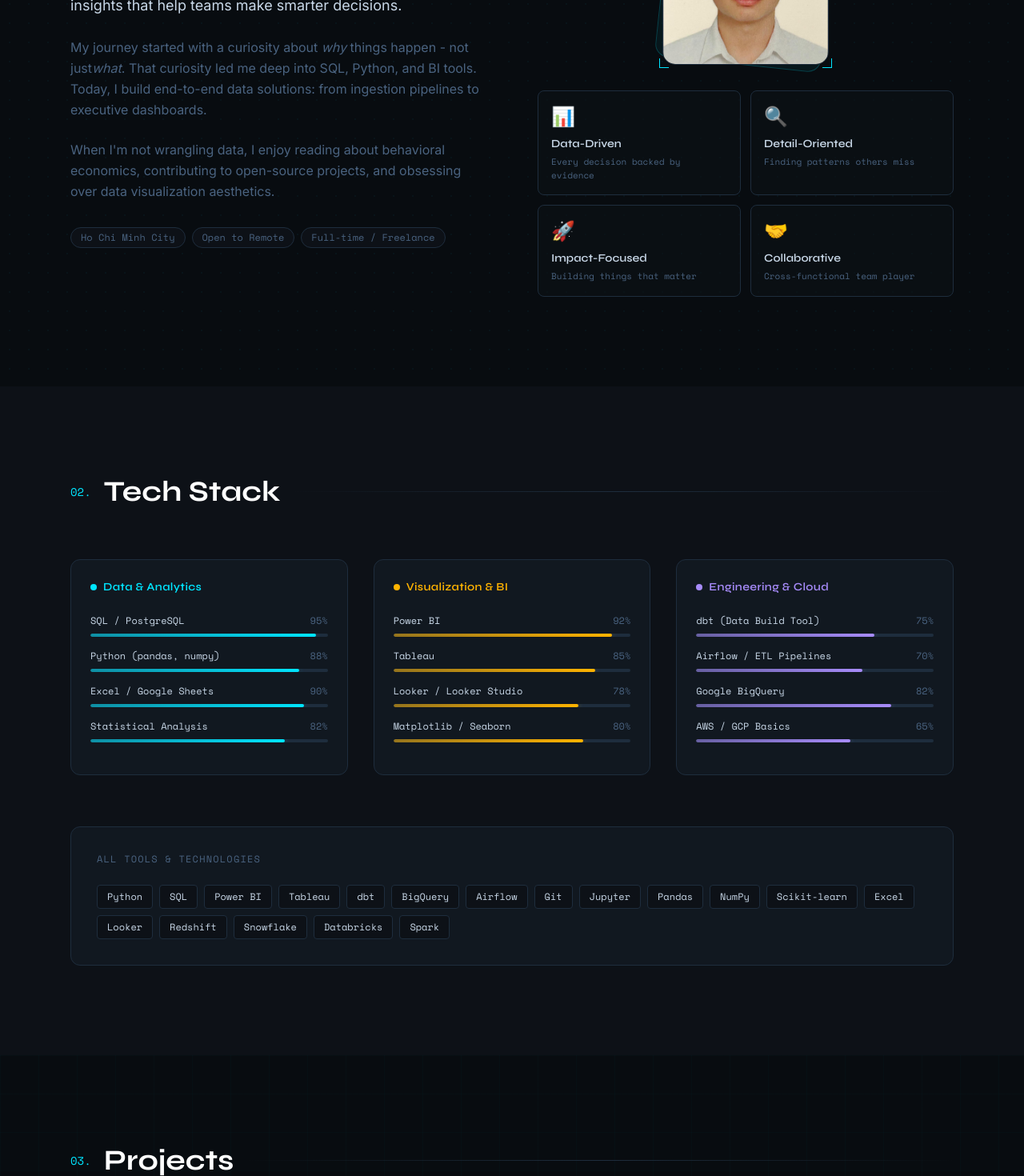
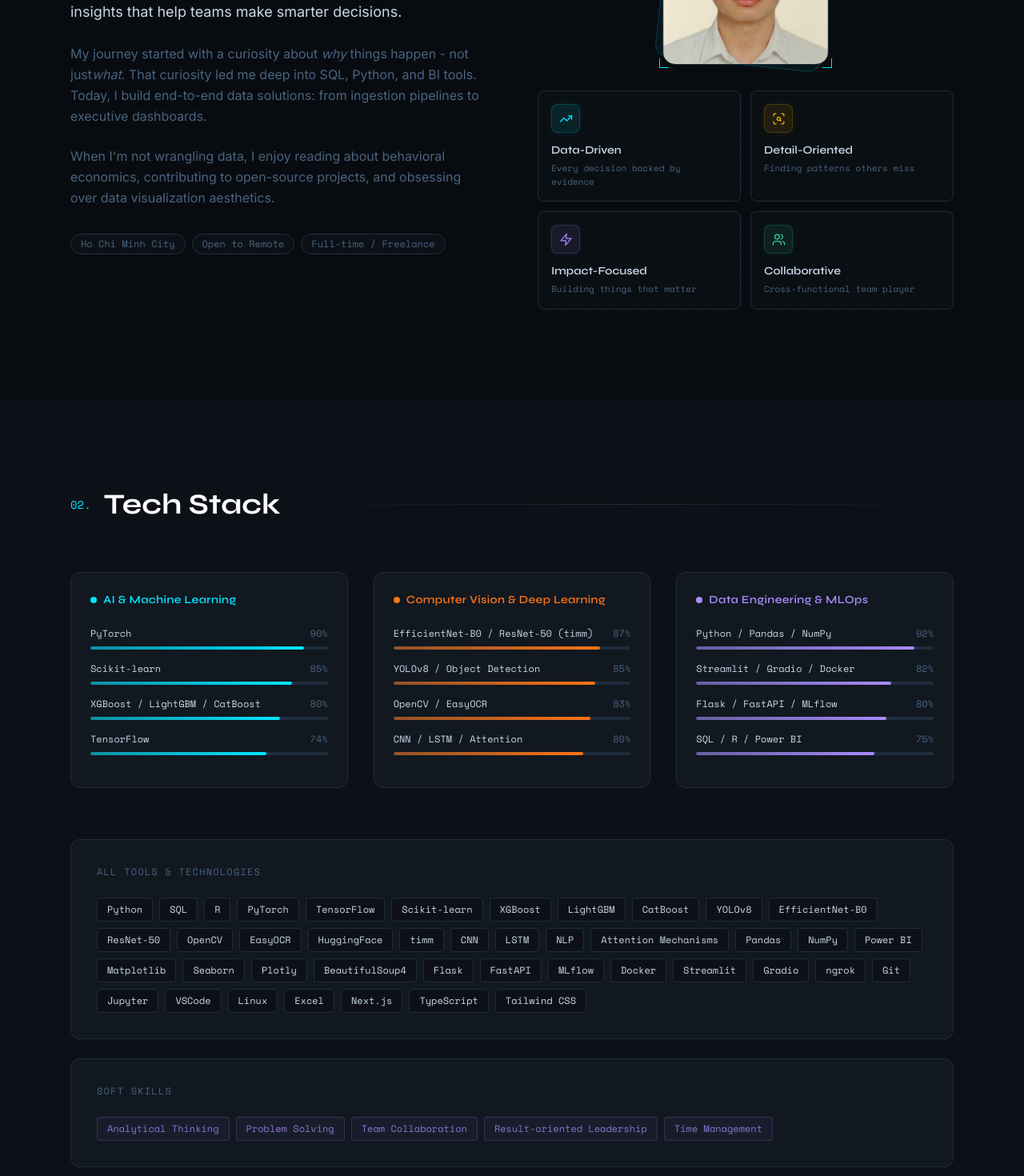
Before and after one commit to GTRe5/portfolio, a Next.js app: page / in a window 1280 px wide. Shown: the part 1300-2770 px from the top of the page at 80% size. Built offline with nearby package versions, Linux system fonts and the light colour scheme.

Commit message:
major change

```diff
--- /dev/null
+++ b/app/api/contact/route.ts
@@ -0,0 +1,26 @@
+import { Resend } from 'resend'
+import { NextResponse } from 'next/server'
+
+const resend = new Resend(process.env.RESEND_API_KEY)
+
+export async function POST(req: Request) {
+  const { name, email, subject, message } = await req.json()
+
+  try {
+    await resend.emails.send({
+      from: 'Portfolio <onboarding@resend.dev>',
+      to: 'hungpro123b@gmail.com',
+      subject: `[Portfolio] ${subject || 'New message'} from ${name}`,
+      replyTo: email,
+      html: `
+        <p><strong>Name:</strong> ${name}</p>
+        <p><strong>Email:</strong> ${email}</p>
+        <p><strong>Subject:</strong> ${subject}</p>
+        <p><strong>Message:</strong><br/>${message}</p>
+      `,
+    })
+    return NextResponse.json({ ok: true })
+  } catch (err) {
+    return NextResponse.json({ ok: false }, { status: 500 })
+  }
+}
--- a/components/About.tsx
+++ b/components/About.tsx
@@ -3,10 +3,55 @@ import { useEffect, useRef } from 'react'
 import Image from 'next/image'
 
 const traits = [
-  { icon: '📊', label: 'Data-Driven', desc: 'Every decision backed by evidence' },
-  { icon: '🔍', label: 'Detail-Oriented', desc: 'Finding patterns others miss' },
-  { icon: '🚀', label: 'Impact-Focused', desc: 'Building things that matter' },
-  { icon: '🤝', label: 'Collaborative', desc: 'Cross-functional team player' },
+  {
+    icon: (color: string) => (
+      <svg xmlns="http://www.w3.org/2000/svg" width="17" height="17" viewBox="0 0 24 24" fill="none" stroke={color} strokeWidth={1.8} strokeLinecap="round" strokeLinejoin="round">
+        <polyline points="22 7 13.5 15.5 8.5 10.5 2 17" />
+        <polyline points="16 7 22 7 22 13" />
+      </svg>
+    ),
+    color: '#00e5ff',
+    label: 'Data-Driven',
+    desc: 'Every decision backed by evidence',
+  },
+  {
+    icon: (color: string) => (
+      <svg xmlns="http://www.w3.org/2000/svg" width="17" height="17" viewBox="0 0 24 24" fill="none" stroke={color} strokeWidth={1.8} strokeLinecap="round" strokeLinejoin="round">
+        <path d="M3 7V5a2 2 0 0 1 2-2h2" />
+        <path d="M17 3h2a2 2 0 0 1 2 2v2" />
+        <path d="M21 17v2a2 2 0 0 1-2 2h-2" />
+        <path d="M7 21H5a2 2 0 0 1-2-2v-2" />
+        <circle cx="12" cy="12" r="3" />
+        <path d="m16 16-1.9-1.9" />
+      </svg>
+    ),
+    color: '#ffb300',
+    label: 'Detail-Oriented',
+    desc: 'Finding patterns others miss',
+  },
+  {
+    icon: (color: string) => (
+      <svg xmlns="http://www.w3.org/2000/svg" width="17" height="17" viewBox="0 0 24 24" fill="none" stroke={color} strokeWidth={1.8} strokeLinecap="round" strokeLinejoin="round">
+        <polygon points="13 2 3 14 12 14 11 22 21 10 12 10 13 2" />
+      </svg>
+    ),
+    color: '#a78bfa',
+    label: 'Impact-Focused',
+    desc: 'Building things that matter',
+  },
+  {
+    icon: (color: string) => (
+      <svg xmlns="http://www.w3.org/2000/svg" width="17" height="17" viewBox="0 0 24 24" fill="none" stroke={color} strokeWidth={1.8} strokeLinecap="round" strokeLinejoin="round">
+        <path d="M16 21v-2a4 4 0 0 0-4-4H6a4 4 0 0 0-4 4v2" />
+        <circle cx="9" cy="7" r="4" />
+        <path d="M22 21v-2a4 4 0 0 0-3-3.87" />
+        <path d="M16 3.13a4 4 0 0 1 0 7.75" />
+      </svg>
+    ),
+    color: '#34d399',
+    label: 'Collaborative',
+    desc: 'Cross-functional team player',
+  },
 ]
 
 export default function About() {
@@ -101,7 +146,16 @@ export default function About() {
                   key={t.label}
                   className="border border-[#1e2d3d] bg-[#0d1117]/60 rounded-lg p-4 card-hover"
                 >
-                  <div className="text-2xl mb-2">{t.icon}</div>
+                  <div
+                    className="w-9 h-9 rounded-lg flex items-center justify-center mb-3"
+                    style={{
+                      background: `${t.color}18`,
+                      border: `1px solid ${t.color}30`,
+                      boxShadow: `0 0 10px ${t.color}15`,
+                    }}
+                  >
+                    {t.icon(t.color)}
+                  </div>
                   <div className="font-display font-semibold text-sm text-[#c9d8e8] mb-1">{t.label}</div>
                   <div className="font-mono text-[11px] text-[#4a6380]">{t.desc}</div>
                 </div>
--- a/components/Contact.tsx
+++ b/components/Contact.tsx
@@ -57,37 +57,23 @@ export default function Contact() {
     setLoading(true);
     setError(false);
 
-    const payload = {
-      // Emoji-prefixed keys → cleaner email layout in inbox
-      "👤 Name":    form.name,
-      "📧 Email":   form.email,
-      "📌 Subject": form.subject || "No subject",
-      "💬 Message": form.message,
-      // Formspree magic fields
-      _subject: `[Portfolio] ${form.subject || "New message"} from ${form.name}`,
-      _replyto: form.email,
-    };
-
     try {
-      const res = await fetch("https://formspree.io/f/xdapgeae", {
-        method: "POST",
-        headers: {
-          "Content-Type": "application/json",
-          Accept: "application/json",
-        },
-        body: JSON.stringify(payload),
-      });
+      const res = await fetch('/api/contact', {
+        method: 'POST',
+        headers: { 'Content-Type': 'application/json' },
+        body: JSON.stringify(form),
+      })
       if (res.ok) {
-        setSent(true);
+        setSent(true)
       } else {
-        setError(true);
+        setError(true)
       }
     } catch {
-      setError(true);
+      setError(true)
     } finally {
-      setLoading(false);
+      setLoading(false)
     }
-  };
+  }
 
   return (
     <section id="contact" className="py-28 relative">
--- a/components/Experience.tsx
+++ b/components/Experience.tsx
@@ -2,64 +2,47 @@
 
 const experiences = [
   {
-    role: 'Senior Data Analyst',
-    company: 'TechCorp Vietnam',
-    period: '2022 - Present',
-    location: 'Ho Chi Minh City',
-    description: 'Lead analytics for the e-commerce division. Own the data stack from ingestion (Airflow + BigQuery) to visualization (Looker). Mentor 2 junior analysts.',
+    role: '[Job Title]',
+    company: '[Company Name]',
+    period: '[Month] - [Month] [Year]',
+    location: '[City, Country]',
+    description: '[Describe the team, product, and your core responsibility in 1-2 sentences.]',
     highlights: [
-      'Rebuilt reporting infrastructure - cut dashboard load time by 70%',
-      'Built churn prediction model saving $1.2M annually',
-      'Automated 40+ manual Excel reports into live dashboards',
+      '[Action verb] [what you did], resulting in [quantifiable outcome - e.g. a %, time saved, or cost metric].',
+      '[Action verb] [what you built / designed / implemented], improving [metric] by [X%] within [timeframe].',
+      '[Action verb] [what you built / analyzed], enabling [outcome] across [scope - e.g. teams / users].',
     ],
-    stack: ['BigQuery', 'Looker', 'dbt', 'Python', 'Airflow'],
-  },
-  {
-    role: 'Data Analyst',
-    company: 'Saigon Fintech',
-    period: '2020 - 2022',
-    location: 'Ho Chi Minh City',
-    description: 'Supported financial analytics across lending and payments. Built risk scoring models and regulatory reporting pipelines for the compliance team.',
-    highlights: [
-      'Developed credit risk scorecard with 87% predictive accuracy',
-      'Reduced regulatory report generation from 3 days to 4 hours',
-      'Created self-serve Power BI workspace used by 50+ stakeholders',
-    ],
-    stack: ['SQL', 'Power BI', 'Python', 'SAS', 'Excel'],
-  },
-  {
-    role: 'Business Intelligence Intern',
-    company: 'Digital Agency Co.',
-    period: '2019 - 2020',
-    location: 'Ho Chi Minh City',
-    description: 'First exposure to real-world data work. Supported marketing analytics for 20+ client campaigns, built Tableau dashboards, and learned SQL from scratch.',
-    highlights: [
-      'Built first Tableau dashboard tracking campaign ROI across 5 channels',
-      'Cleaned and standardized customer database of 200K records',
-      'Presented weekly insights to non-technical marketing teams',
-    ],
-    stack: ['Tableau', 'SQL', 'Excel', 'Google Analytics'],
+    stack: ['[Tech 1]', '[Tech 2]', '[Tech 3]', '[Tech 4]'],
   },
 ]
 
 const education = [
   {
-    degree: 'B.Sc. Information Systems',
-    school: 'University of Economics HCMC',
-    period: '2015 - 2019',
-    note: 'GPA: 3.6 / 4.0 - Dean\'s List',
+    degree: 'B.Sc. Computer Science',
+    school: 'Ton Duc Thang University (TDTU)',
+    period: 'Aug 2023 - Dec 2026 (Expected)',
+    location: 'Ho Chi Minh City, Vietnam',
+    gpa: 'X.XX / 10',
+    coursework: [
+      'Massive Data Processing - 8.8',
+      'Data Analysis & Visualization - 7.9',
+      'Deep Learning - 7.1',
+    ],
+  },
+]
+
+const awards = [
+  {
+    title: '[Award / Scholarship Name]',
+    issuer: '[Issuing Organization / University]',
+    date: '[Month Year]',
+    description: '[Brief description of what this award recognizes or what you achieved.]',
   },
   {
-    degree: 'Google Data Analytics Certificate',
-    school: 'Coursera / Google',
-    period: '2021',
-    note: 'Specialization in R & Tableau',
-  },
-  {
-    degree: 'AWS Cloud Practitioner',
-    school: 'Amazon Web Services',
-    period: '2022',
-    note: 'CLF-C01 Certified',
+    title: '[Competition Placement / Recognition]',
+    issuer: '[Competition / Organizer Name]',
+    date: '[Month Year]',
+    description: '[What you placed or accomplished — e.g. Top 10%, 1st place, finalist.]',
   },
 ]
 
@@ -80,32 +63,32 @@ export default function Experience() {
             <div className="absolute left-3 top-0 bottom-0 w-px bg-gradient-to-b from-[#00e5ff]/40 via-[#1e2d3d] to-transparent" />
 
             {experiences.map((exp, i) => (
-              <div key={exp.company} className="relative pl-10 mb-12 last:mb-0 group">
+              <div key={i} className="relative pl-10 mb-12 last:mb-0 group">
                 {/* Dot */}
-                <div className="absolute left-0 top-1.5 w-6 h-6 rounded-full border border-[#00e5ff]/40 bg-[#080c10] flex items-center justify-center group-hover:border-[#00e5ff] transition-colors duration-300">
-                  <div className="w-2 h-2 rounded-full bg-[#00e5ff]/60 group-hover:bg-[#00e5ff] transition-colors" />
+                <div className="absolute left-0 top-1.5 w-6 h-6 rounded-full border border-[#00e5ff]/20 bg-[#080c10] flex items-center justify-center">
+                  <div className="w-2 h-2 rounded-full bg-[#00e5ff]/30" />
                 </div>
 
-                {/* Card */}
-                <div className="border border-[#1e2d3d] bg-[#111820] rounded-xl p-6 card-hover">
+                {/* Placeholder card */}
+                <div className="border border-dashed border-[#1e2d3d] bg-[#111820]/60 rounded-xl p-6">
                   <div className="flex flex-wrap items-start justify-between gap-2 mb-1">
-                    <h3 className="font-display font-bold text-lg text-white">{exp.role}</h3>
-                    <span className="font-mono text-xs text-[#4a6380] border border-[#1e2d3d] px-2 py-0.5 rounded">
-                      {exp.period}
+                    <h3 className="font-display font-bold text-lg text-[#2a3f55]">{exp.role}</h3>
+                    <span className="font-mono text-[10px] text-[#ffb300]/60 border border-[#ffb300]/20 bg-[#ffb300]/5 px-2 py-0.5 rounded">
+                      fill in when ready
                     </span>
                   </div>
 
                   <div className="flex items-center gap-3 mb-4">
-                    <span className="text-[#00e5ff] font-mono text-sm">{exp.company}</span>
-                    <span className="text-[#2a3f55] font-mono text-xs">· {exp.location}</span>
+                    <span className="text-[#00e5ff]/40 font-mono text-sm">{exp.company}</span>
+                    <span className="text-[#1e2d3d] font-mono text-xs">· {exp.location}</span>
                   </div>
 
-                  <p className="text-[#4a6380] text-sm leading-relaxed mb-4">{exp.description}</p>
+                  <p className="text-[#2a3f55] text-sm leading-relaxed mb-4 italic">{exp.description}</p>
 
                   <ul className="space-y-2 mb-4">
-                    {exp.highlights.map((h) => (
-                      <li key={h} className="flex gap-2 text-sm text-[#c9d8e8]">
-                        <span className="text-[#00e5ff] mt-0.5 flex-shrink-0">▸</span>
+                    {exp.highlights.map((h, j) => (
+                      <li key={j} className="flex gap-2 text-sm text-[#2a3f55] italic">
+                        <span className="text-[#00e5ff]/30 mt-0.5 flex-shrink-0">▸</span>
                         {h}
                       </li>
                     ))}
@@ -113,7 +96,7 @@ export default function Experience() {
 
                   <div className="flex flex-wrap gap-1.5">
                     {exp.stack.map((s) => (
-                      <span key={s} className="px-2 py-0.5 bg-[#0d1117] border border-[#1e2d3d] font-mono text-[10px] text-[#4a6380] rounded">
+                      <span key={s} className="px-2 py-0.5 bg-[#0d1117] border border-dashed border-[#1e2d3d] font-mono text-[10px] text-[#2a3f55] rounded">
                         {s}
                       </span>
                     ))}
@@ -123,35 +106,68 @@ export default function Experience() {
             ))}
           </div>
 
-          {/* Education sidebar */}
+          {/* Sidebar */}
           <div>
+            {/* Education */}
             <h3 className="font-display font-semibold text-lg text-white mb-6 flex items-center gap-2">
               <span className="text-[#ffb300]">◆</span> Education
             </h3>
-            <div className="space-y-4">
+            <div className="space-y-4 mb-8">
               {education.map((edu) => (
+                <div key={edu.degree} className="border border-[#1e2d3d] bg-[#111820] rounded-lg p-4 card-hover">
+                  <div className="font-mono text-[10px] text-[#ffb300] tracking-widest mb-2">{edu.period}</div>
+                  <div className="font-display font-semibold text-sm text-white mb-0.5">{edu.degree}</div>
+                  <div className="font-mono text-xs text-[#00e5ff] mb-1">{edu.school}</div>
+                  <div className="font-mono text-[10px] text-[#4a6380] mb-3">GPA: {edu.gpa}</div>
+                  <div className="font-mono text-[10px] text-[#2a3f55] tracking-widest uppercase mb-2">Relevant Coursework</div>
+                  <ul className="space-y-1">
+                    {edu.coursework.map((c) => (
+                      <li key={c} className="flex gap-1.5 font-mono text-[10px] text-[#4a6380]">
+                        <span className="text-[#ffb300]/50 flex-shrink-0">▸</span>
+                        {c}
+                      </li>
+                    ))}
+                  </ul>
+                </div>
+              ))}
+            </div>
+
+            {/* Honors & Awards */}
+            <h3 className="font-display font-semibold text-lg text-white mb-4 flex items-center gap-2">
+              <span className="text-[#a78bfa]">◆</span> Honors & Awards
+            </h3>
+            <div className="space-y-3 mb-8">
+              {awards.map((award, i) => (
                 <div
-                  key={edu.degree}
-                  className="border border-[#1e2d3d] bg-[#111820] rounded-lg p-4 card-hover"
+                  key={i}
+                  className="border border-dashed border-[#1e2d3d] bg-[#111820]/60 rounded-lg p-4"
                 >
-                  <div className="font-mono text-[10px] text-[#ffb300] tracking-widest mb-2">{edu.period}</div>
-                  <div className="font-display font-semibold text-sm text-white mb-1">{edu.degree}</div>
-                  <div className="font-mono text-xs text-[#4a6380] mb-2">{edu.school}</div>
-                  <div className="font-mono text-[10px] text-[#2a3f55]">{edu.note}</div>
+                  <div className="flex items-start justify-between gap-2 mb-1">
+                    <span className="font-display text-sm font-semibold text-[#2a3f55] italic leading-snug">
+                      {award.title}
+                    </span>
+                    <span className="font-mono text-[10px] text-[#ffb300]/60 border border-[#ffb300]/20 bg-[#ffb300]/5 px-2 py-0.5 rounded flex-shrink-0">
+                      fill in
+                    </span>
+                  </div>
+                  <div className="font-mono text-[10px] text-[#2a3f55] mb-2 italic">
+                    {award.issuer} · {award.date}
+                  </div>
+                  <p className="text-[#2a3f55] text-[11px] italic leading-relaxed">
+                    {award.description}
+                  </p>
                 </div>
               ))}
             </div>
 
             {/* Languages */}
-            <div className="mt-8">
             <h3 className="font-display font-semibold text-lg text-white mb-4 flex items-center gap-2">
               <span className="text-[#00e5ff]">◆</span> Languages
             </h3>
             <div className="space-y-3">
               {[
-                  { lang: 'Vietnamese', level: 'Native', pct: 100 },
-                  { lang: 'English', level: 'Professional', pct: 88 },
-                  { lang: 'Japanese', level: 'Basic (JLPT N4)', pct: 30 },
+                { lang: 'Vietnamese', level: 'Native',       pct: 100 },
+                { lang: 'English',    level: 'Professional', pct: 85  },
               ].map((l) => (
                 <div key={l.lang}>
                   <div className="flex justify-between mb-1">
@@ -170,7 +186,6 @@ export default function Experience() {
           </div>
         </div>
       </div>
-      </div>
     </section>
   )
 }
--- a/components/Skills.tsx
+++ b/components/Skills.tsx
@@ -3,41 +3,62 @@ import { useEffect, useRef, useState } from 'react'
 
 const categories = [
   {
-    label: 'Data & Analytics',
+    label: 'AI & Machine Learning',
     color: '#00e5ff',
     skills: [
-      { name: 'SQL / PostgreSQL', level: 95 },
-      { name: 'Python (pandas, numpy)', level: 88 },
-      { name: 'Excel / Google Sheets', level: 90 },
-      { name: 'Statistical Analysis', level: 82 },
+      { name: 'PyTorch', level: 90 },
+      { name: 'Scikit-learn', level: 85 },
+      { name: 'XGBoost / LightGBM / CatBoost', level: 80 },
+      { name: 'TensorFlow', level: 74 },
     ],
   },
   {
-    label: 'Visualization & BI',
-    color: '#ffb300',
+    label: 'Computer Vision & Deep Learning',
+    color: '#f97316',
     skills: [
-      { name: 'Power BI', level: 92 },
-      { name: 'Tableau', level: 85 },
-      { name: 'Looker / Looker Studio', level: 78 },
-      { name: 'Matplotlib / Seaborn', level: 80 },
+      { name: 'EfficientNet-B0 / ResNet-50 (timm)', level: 87 },
+      { name: 'YOLOv8 / Object Detection', level: 85 },
+      { name: 'OpenCV / EasyOCR', level: 83 },
+      { name: 'CNN / LSTM / Attention', level: 80 },
     ],
   },
   {
-    label: 'Engineering & Cloud',
+    label: 'Data Engineering & MLOps',
     color: '#a78bfa',
     skills: [
-      { name: 'dbt (Data Build Tool)', level: 75 },
-      { name: 'Airflow / ETL Pipelines', level: 70 },
-      { name: 'Google BigQuery', level: 82 },
-      { name: 'AWS / GCP Basics', level: 65 },
+      { name: 'Python / Pandas / NumPy', level: 92 },
+      { name: 'Streamlit / Gradio / Docker', level: 82 },
+      { name: 'Flask / FastAPI / MLflow', level: 80 },
+      { name: 'SQL / R / Power BI', level: 75 },
     ],
   },
 ]
 
 const tools = [
-  'Python', 'SQL', 'Power BI', 'Tableau', 'dbt', 'BigQuery',
-  'Airflow', 'Git', 'Jupyter', 'Pandas', 'NumPy', 'Scikit-learn',
-  'Excel', 'Looker', 'Redshift', 'Snowflake', 'Databricks', 'Spark',
+  // Languages
+  'Python', 'SQL', 'R',
+  // AI / ML
+  'PyTorch', 'TensorFlow', 'Scikit-learn', 'XGBoost', 'LightGBM', 'CatBoost',
+  // CV & DL architectures
+  'YOLOv8', 'EfficientNet-B0', 'ResNet-50', 'OpenCV', 'EasyOCR', 'HuggingFace', 'timm',
+  // Sequence / NLP
+  'CNN', 'LSTM', 'NLP', 'Attention Mechanisms',
+  // Data & Viz
+  'Pandas', 'NumPy', 'Power BI', 'Matplotlib', 'Seaborn', 'Plotly', 'BeautifulSoup4',
+  // MLOps & Deployment
+  'Flask', 'FastAPI', 'MLflow', 'Docker', 'Streamlit', 'Gradio', 'ngrok',
+  // Dev Tools
+  'Git', 'Jupyter', 'VSCode', 'Linux', 'Excel',
+  // Web
+  'Next.js', 'TypeScript', 'Tailwind CSS',
+]
+
+const softSkills = [
+  'Analytical Thinking',
+  'Problem Solving',
+  'Team Collaboration',
+  'Result-oriented Leadership',
+  'Time Management',
 ]
 
 function SkillBar({ name, level, color, animate }: { name: string; level: number; color: string; animate: boolean }) {
@@ -133,6 +154,23 @@ export default function Skills() {
             ))}
           </div>
         </div>
+
+        {/* Soft Skills */}
+        <div className="mt-6 border border-[#1e2d3d] bg-[#111820] rounded-xl p-8">
+          <p className="font-mono text-xs text-[#4a6380] tracking-widest uppercase mb-6">
+            Soft Skills
+          </p>
+          <div className="flex flex-wrap gap-2">
+            {softSkills.map((skill) => (
+              <span
+                key={skill}
+                className="px-3 py-1.5 border border-[#a78bfa]/20 bg-[#a78bfa]/5 font-mono text-xs text-[#a78bfa]/80 rounded hover:border-[#a78bfa]/50 hover:text-[#a78bfa] transition-all duration-200 cursor-default"
+              >
+                {skill}
+              </span>
+            ))}
+          </div>
+        </div>
       </div>
     </section>
   )
```
Also changed, not shown: package.json (+6 -1 lines), 1 other file (tests, documents, lock files or other folders). Lines whose indentation alone changed are shown as unchanged.
